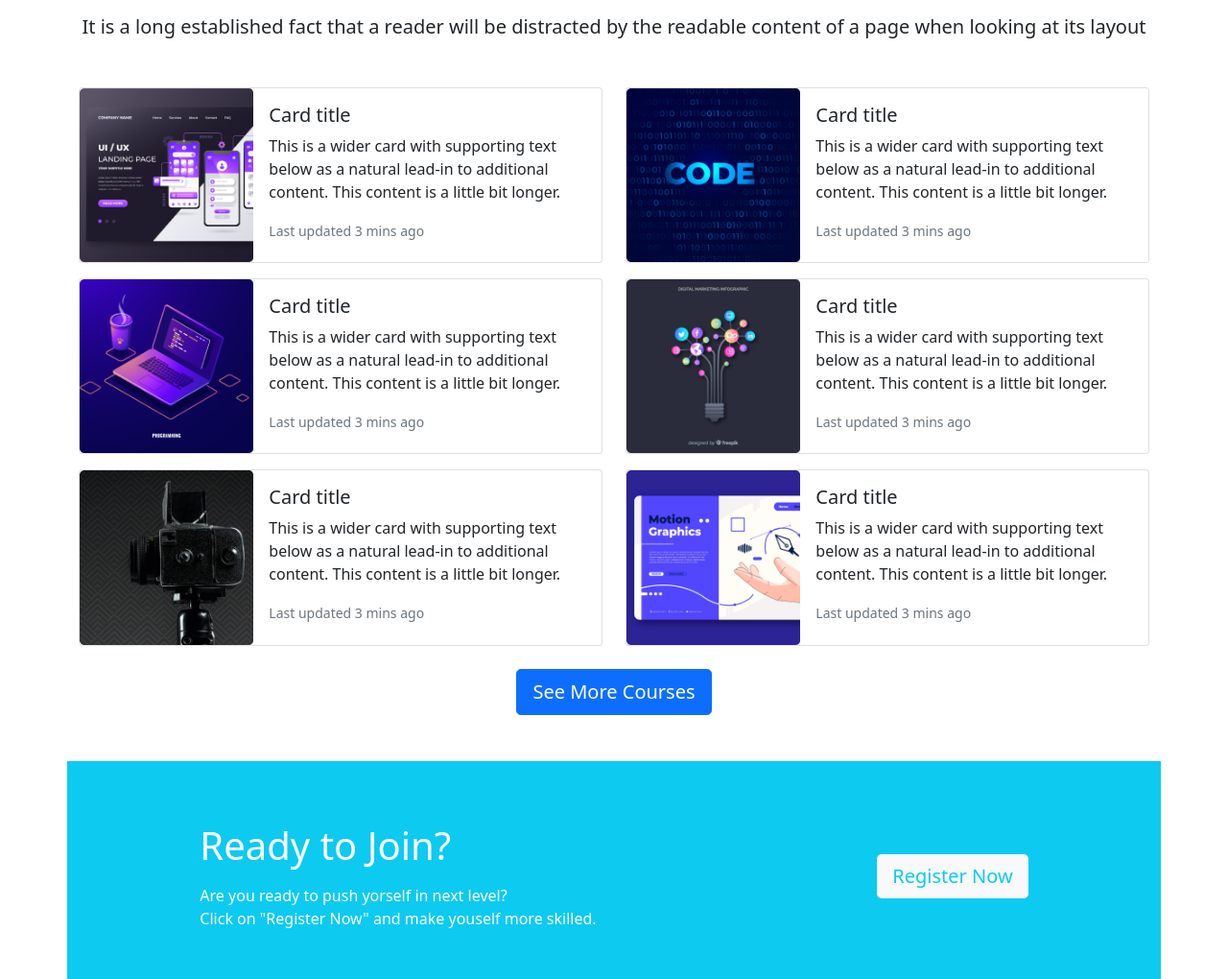
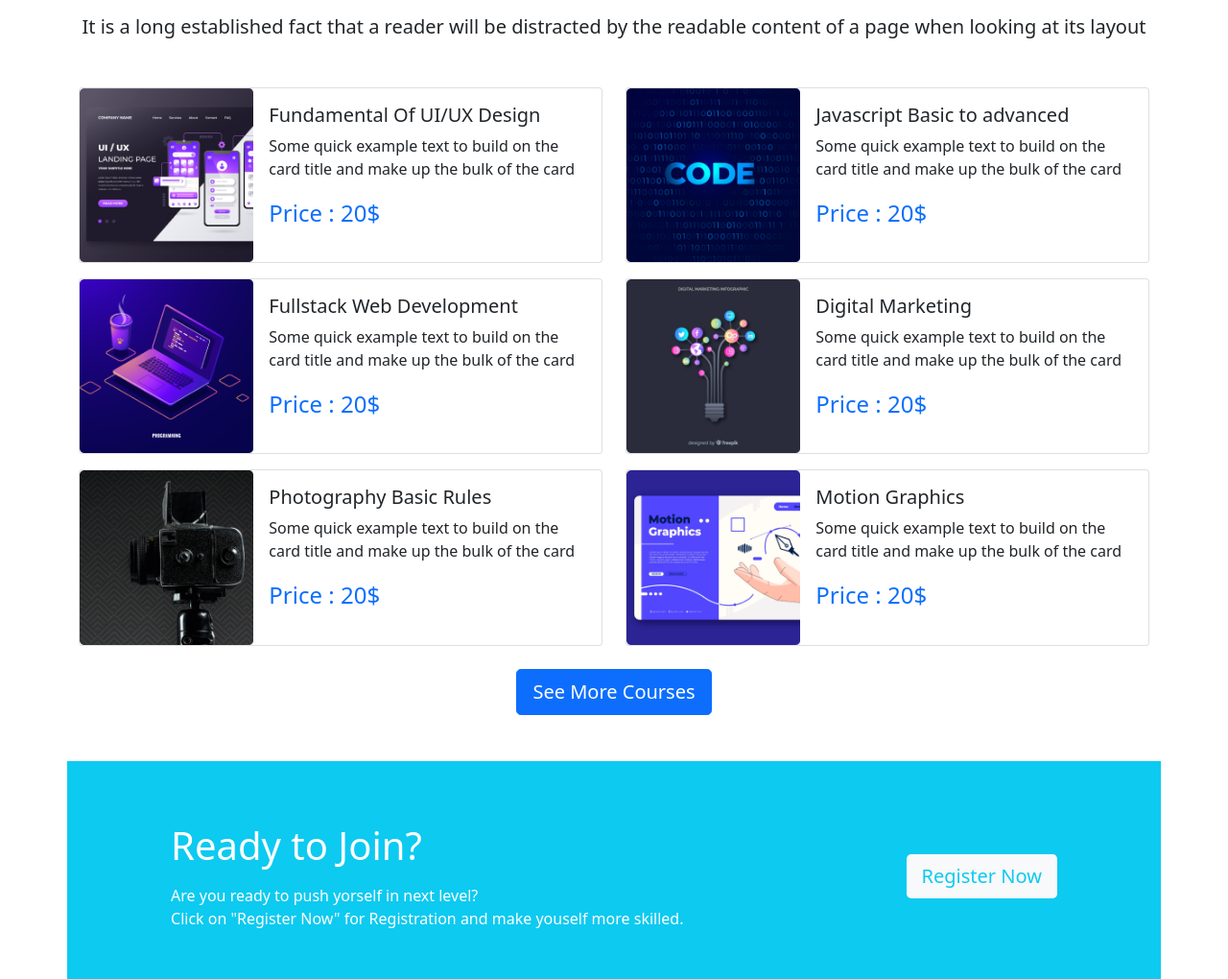
Before and after one commit to province-rehan/Educational_Website, a plain HTML site: page index.html in a window 1280 px wide. Shown: the part 825-1845 px from the top of the page at 96% size. Drawn offline with nearby package versions, Linux system fonts and the light colour scheme.

Commit message:
Course Details Update

```diff
--- a/index.html
+++ b/index.html
@@ -170,10 +170,14 @@
                         </div>
                         <div class="col">
                             <div class="card-body">
-                                <h5 class="card-title">Card title</h5>
-                                <p class="card-text">This is a wider card with supporting text below as a natural
-                                    lead-in to additional content. This content is a little bit longer.</p>
-                                <p class="card-text"><small class="text-muted">Last updated 3 mins ago</small></p>
+                                <h5 class="card-title">Fundamental Of UI/UX Design</h5>
+                                <p class="card-text">Some quick example text to build on the card title
+                                    and make up the bulk of the card</p>
+                                <p class="card-text">
+                                    <small class="text-primary fs-4 font-weight-bold">Price :
+                                        20$</small>
+
+                                </p>
                             </div>
                         </div>
                     </div>
@@ -194,10 +198,14 @@
                         </div>
                         <div class="col">
                             <div class="card-body">
-                                <h5 class="card-title">Card title</h5>
-                                <p class="card-text">This is a wider card with supporting text below as a natural
-                                    lead-in to additional content. This content is a little bit longer.</p>
-                                <p class="card-text"><small class="text-muted">Last updated 3 mins ago</small></p>
+                                <h5 class="card-title">Javascript Basic to advanced</h5>
+                                <p class="card-text">Some quick example text to build on the card title
+                                    and make up the bulk of the card</p>
+                                <p class="card-text">
+                                    <small class="text-primary fs-4 font-weight-bold">Price :
+                                        20$</small>
+
+                                </p>
                             </div>
                         </div>
                     </div>
@@ -218,10 +226,14 @@
                         </div>
                         <div class="col">
                             <div class="card-body">
-                                <h5 class="card-title">Card title</h5>
-                                <p class="card-text">This is a wider card with supporting text below as a natural
-                                    lead-in to additional content. This content is a little bit longer.</p>
-                                <p class="card-text"><small class="text-muted">Last updated 3 mins ago</small></p>
+                                <h5 class="card-title">Fullstack Web Development</h5>
+                                <p class="card-text">Some quick example text to build on the card title
+                                    and make up the bulk of the card</p>
+                                <p class="card-text">
+                                    <small class="text-primary fs-4 font-weight-bold">Price :
+                                        20$</small>
+
+                                </p>
                             </div>
                         </div>
                     </div>
@@ -243,10 +255,14 @@
                         </div>
                         <div class="col">
                             <div class="card-body">
-                                <h5 class="card-title">Card title</h5>
-                                <p class="card-text">This is a wider card with supporting text below as a natural
-                                    lead-in to additional content. This content is a little bit longer.</p>
-                                <p class="card-text"><small class="text-muted">Last updated 3 mins ago</small></p>
+                                <h5 class="card-title">Digital Marketing</h5>
+                                <p class="card-text">Some quick example text to build on the card title
+                                    and make up the bulk of the card</p>
+                                <p class="card-text">
+                                    <small class="text-primary fs-4 font-weight-bold">Price :
+                                        20$</small>
+
+                                </p>
                             </div>
                         </div>
                     </div>
@@ -268,10 +284,14 @@
                         </div>
                         <div class="col">
                             <div class="card-body">
-                                <h5 class="card-title">Card title</h5>
-                                <p class="card-text">This is a wider card with supporting text below as a natural
-                                    lead-in to additional content. This content is a little bit longer.</p>
-                                <p class="card-text"><small class="text-muted">Last updated 3 mins ago</small></p>
+                                <h5 class="card-title">Photography Basic Rules</h5>
+                                <p class="card-text">Some quick example text to build on the card title
+                                    and make up the bulk of the card</p>
+                                <p class="card-text">
+                                    <small class="text-primary fs-4 font-weight-bold">Price :
+                                        20$</small>
+
+                                </p>
                             </div>
                         </div>
                     </div>
@@ -293,10 +313,14 @@
                         </div>
                         <div class="col">
                             <div class="card-body">
-                                <h5 class="card-title">Card title</h5>
-                                <p class="card-text">This is a wider card with supporting text below as a natural
-                                    lead-in to additional content. This content is a little bit longer.</p>
-                                <p class="card-text"><small class="text-muted">Last updated 3 mins ago</small></p>
+                                <h5 class="card-title">Motion Graphics</h5>
+                                <p class="card-text">Some quick example text to build on the card title
+                                    and make up the bulk of the card</p>
+                                <p class="card-text">
+                                    <small class="text-primary fs-4 font-weight-bold">Price :
+                                        20$</small>
+
+                                </p>
                             </div>
                         </div>
                     </div>
@@ -327,7 +351,7 @@
             <h2 class="mt-5 mb-3 fs-1">Ready to Join?</h2>
             <p class="mb-5 fs-6"><span> Are you ready to push yorself in next level? </span>
                 <br>
-                <span> Click on "Register Now" and make youself more skilled. </span>
+                <span> Click on "Register Now" for Registration and make youself more skilled. </span>
             </p>
 
         </div>
```
